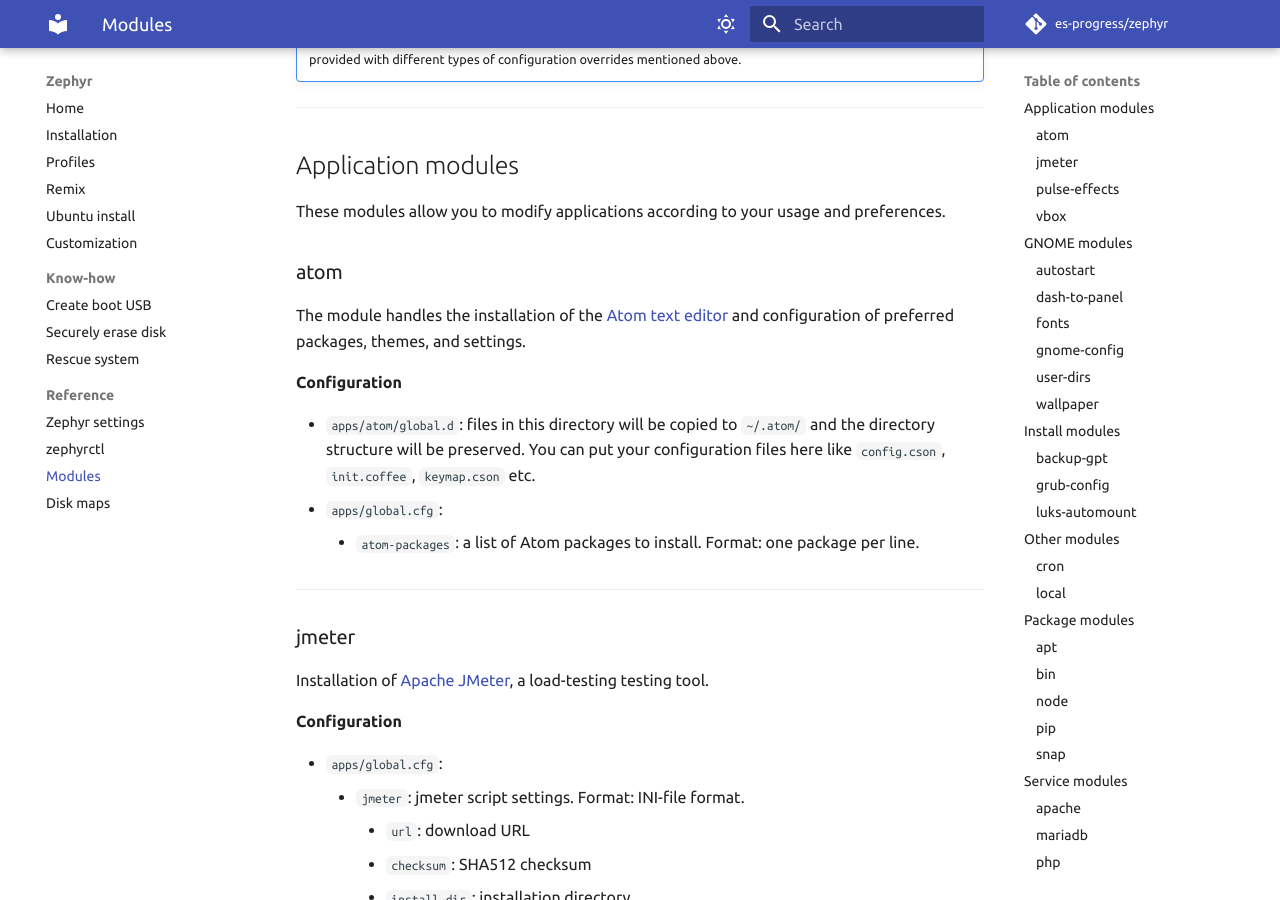
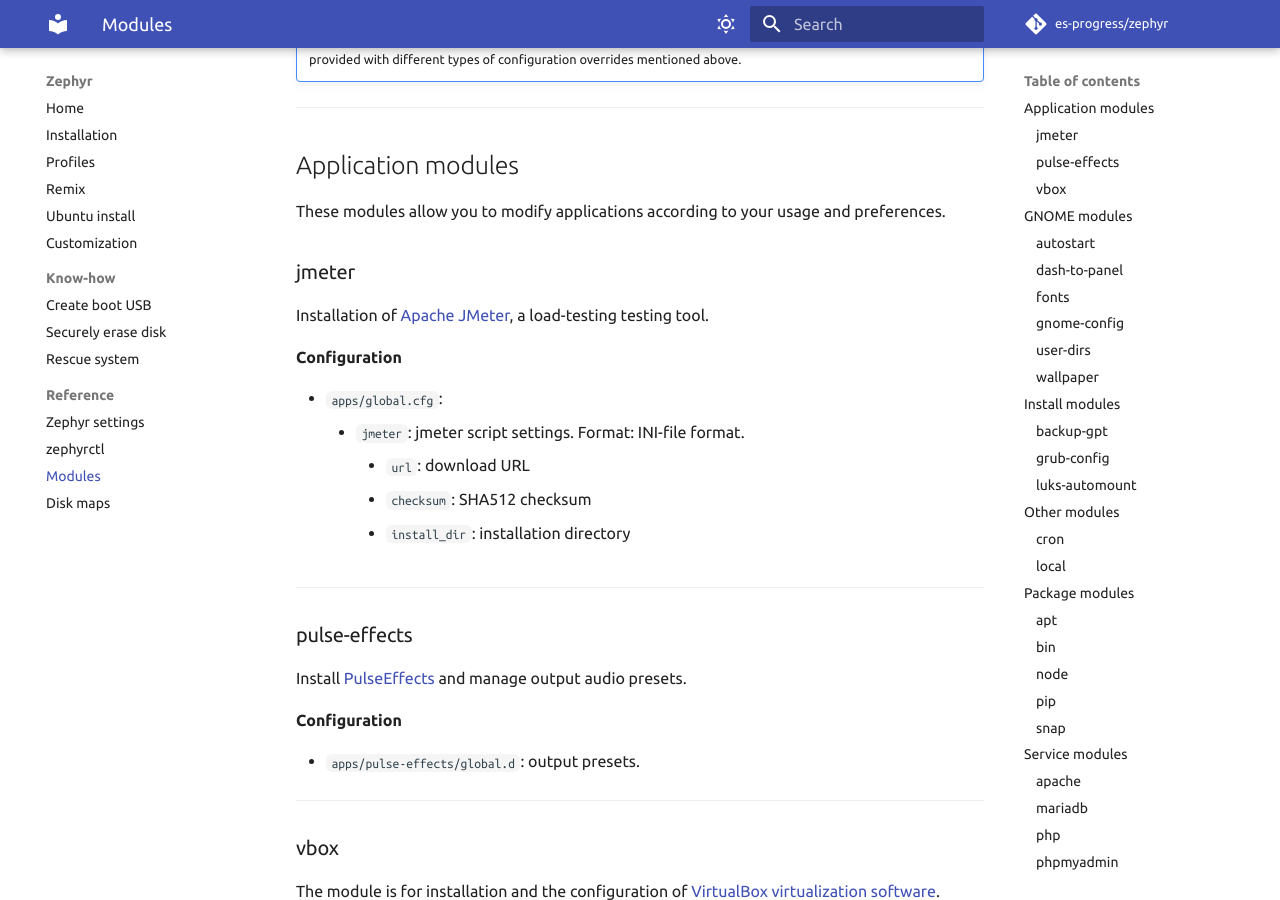
Before and after one commit to es-progress/zephyr, an MkDocs documentation site: the page built from docs/reference/modules.md, in a window 1280 px wide and 900 px high, scrolled down 746 px. Built offline with MkDocs 1.6.1 and Material for MkDocs 9.7.7, drawn with Linux system fonts in a browser that asks for light colours; emoji names are drawn with the system emoji font; comment, search, counter and statistics services are not loaded.

Commit message:
remove apps/atom module

```diff
--- a/docs/reference/modules.md
+++ b/docs/reference/modules.md
@@ -29,19 +29,6 @@ Only the `global` files will be listed in the documentation for brevity.
 ## Application modules
 
 These modules allow you to modify applications according to your usage and preferences.
-
-### atom
-
-The module handles the installation of the [Atom text editor](https://atom.io){target=\_blank} and configuration of preferred packages, themes, and settings.
-
-**Configuration**
-
--   `apps/atom/global.d`: files in this directory will be copied to `~/.atom/` and the directory structure will be preserved.
-    You can put your configuration files here like `config.cson`, `init.coffee`, `keymap.cson` etc.
--   `apps/global.cfg`:
-    -   `atom-packages`: a list of Atom packages to install. Format: one package per line.
-
----
 
 ### jmeter
 
```
Also changed, not shown: 5 other files.
